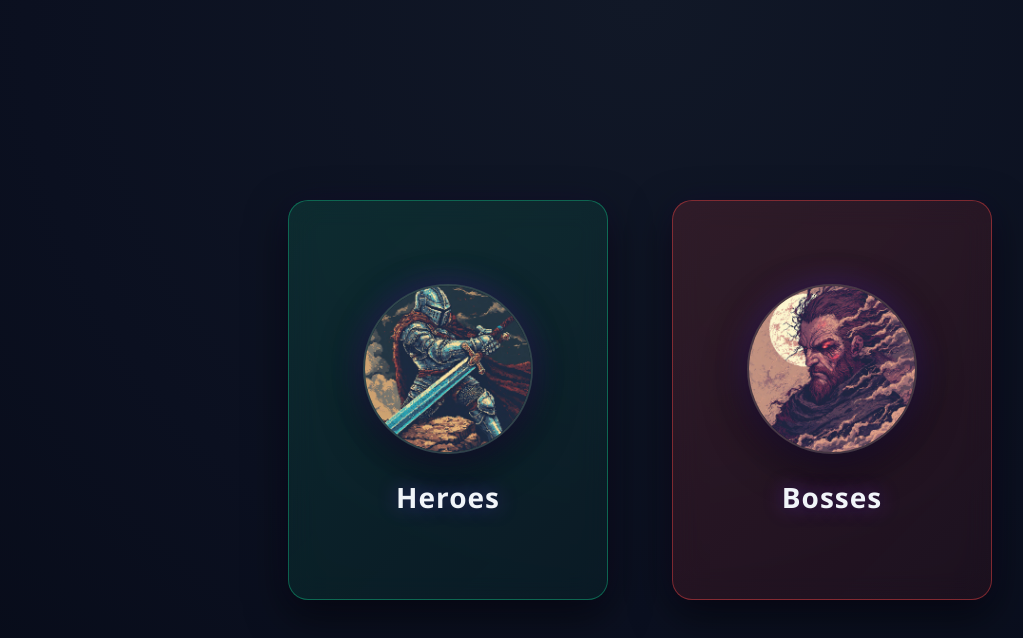
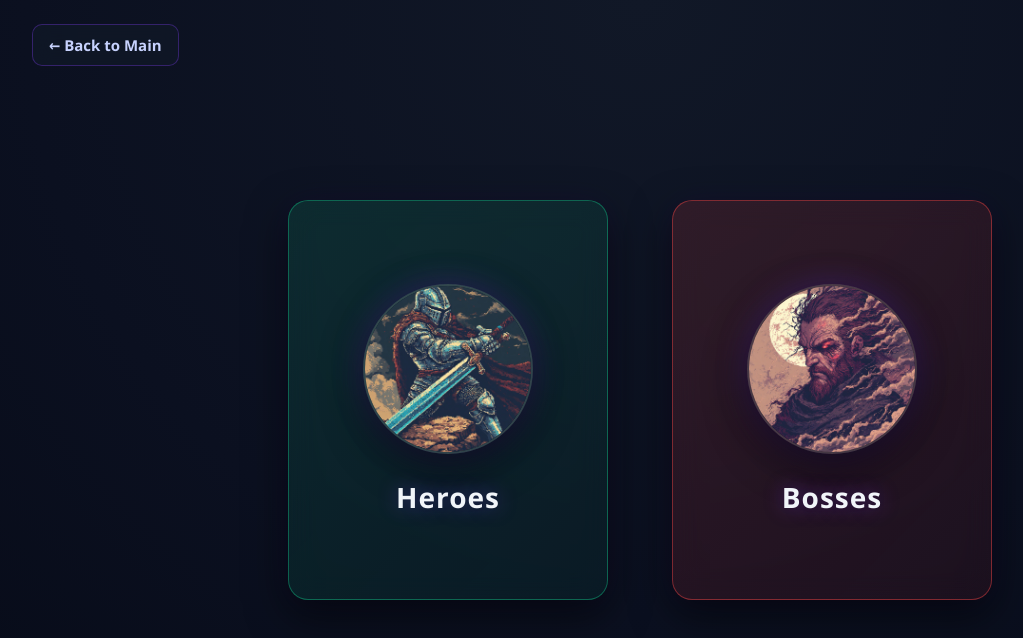
Before and after one commit to everidiy/Zinland-Wiki-Site, a React (Vite) app: page /characters in a window 1280 px wide. Shown: the top 638 px of the page, without its empty margins (0-1023 px from the left). Built offline with nearby package versions, Linux system fonts and the light colour scheme.

Commit message:
add back from characters

```diff
--- a/src/App.jsx
+++ b/src/App.jsx
@@ -30,7 +30,7 @@ function App() {
                   <HeroesSphere />
                 </div>
               </div>
-              <div className="instruction" id="instrction">
+              <div className="instruction" id="instruction">
                 <h2>How to play?</h2>
 
                 {InstructionData.map((block, i) => (
--- a/src/components/Characters.jsx
+++ b/src/components/Characters.jsx
@@ -5,6 +5,8 @@ export default function Characters() {
     document.title = "Which side will you choose?";
 
     return (
+        <div className="characters-page">
+            <Link to="/" className="back-link">← Back to Main</Link>
            <div className="whichOne">
                 <Link to="/heroes">
                     <div className="block heroes">
@@ -24,5 +26,7 @@ export default function Characters() {
                     </div>
                 </Link>
             </div>
+        </div>
+
     );
 }
--- a/src/components/Menu.jsx
+++ b/src/components/Menu.jsx
@@ -1,6 +1,13 @@
 import '../styles/Menu.css';
 
 export default function Menu() {
+
+  const scrollTo = (id) => {
+    const el = document.getElementById(id);
+    if (el) {
+      el.scrollIntoView({ behavior: "smooth" })
+    }
+  }
 
   return (
     <div className="navbar">
@@ -8,7 +15,7 @@ export default function Menu() {
           <p>Zinland-Wiki</p>
       </div>
       <div className="choose">
-          <a href="#instrction">How to play</a>
+          <p onClick={() => scrollTo("instruction")}>How to play</p>
         <a href="/characters" target='_blank' rel='noopener noreferrer'>
           Characters
         </a>
--- a/src/styles/Characters.css
+++ b/src/styles/Characters.css
@@ -1,3 +1,38 @@
+.characters-page {
+  min-height: 100vh;
+  position: relative;
+  background:
+    radial-gradient(circle at top, #111827 0%, #0b1020 60%, #070b18 100%);
+}
+
+.back-link {
+    position: fixed;
+    top: 24px;
+    left: 32px;
+
+    font-size: 15px;
+    font-weight: 600;
+    color: #c7d2fe;
+    text-decoration: none;
+
+    padding: 10px 16px;
+    border-radius: 10px;
+
+    background: rgba(17, 24, 39, 0.75);
+    backdrop-filter: blur(10px);
+    border: 1px solid rgba(124, 58, 237, 0.35);
+
+    transition: all 0.3s ease;
+    z-index: 10;
+}
+
+.back-link:hover {
+  color: #fff;
+  border-color: rgba(124, 58, 237, 0.9);
+  box-shadow: 0 0 15px rgba(124, 58, 237, 0.4);
+  transform: translateY(-2px);
+}
+
 .whichOne {
     min-height: 100vh;
     display: flex;
```
Lines whose indentation alone changed are shown as unchanged.
